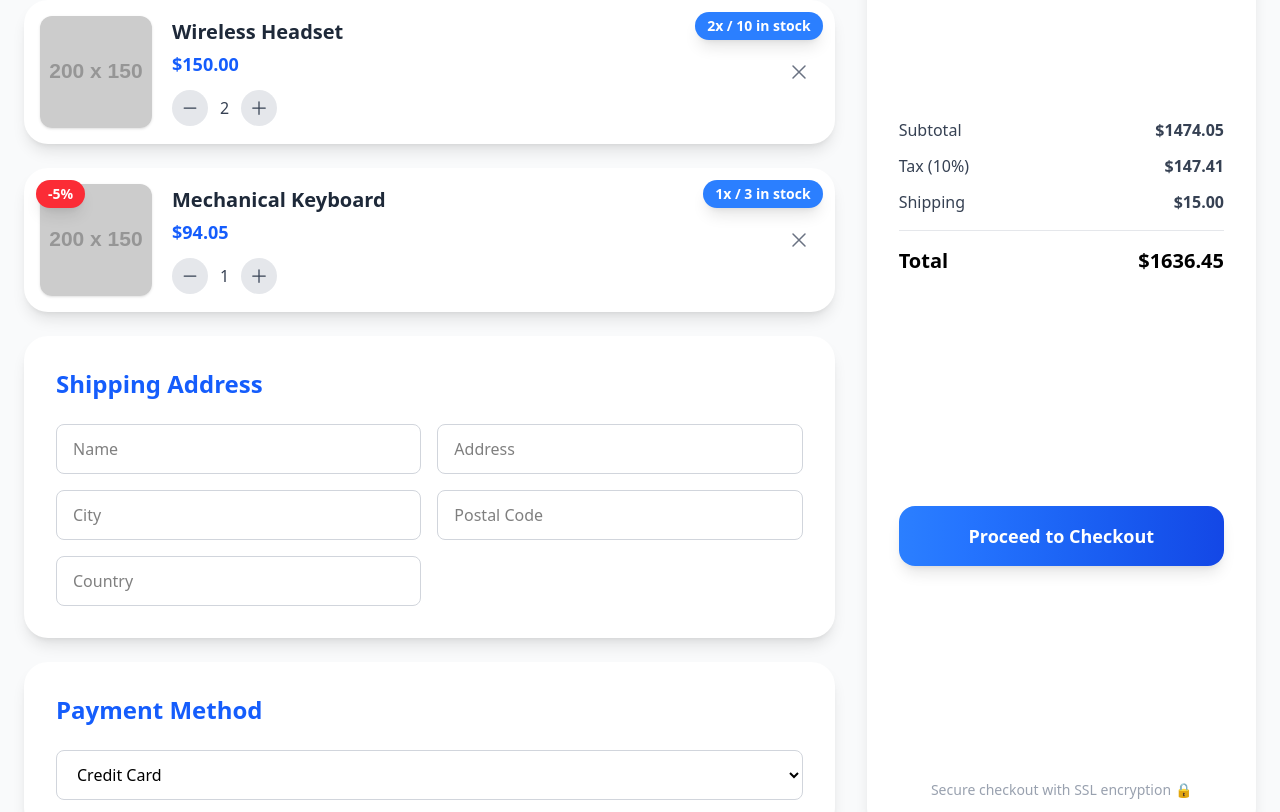
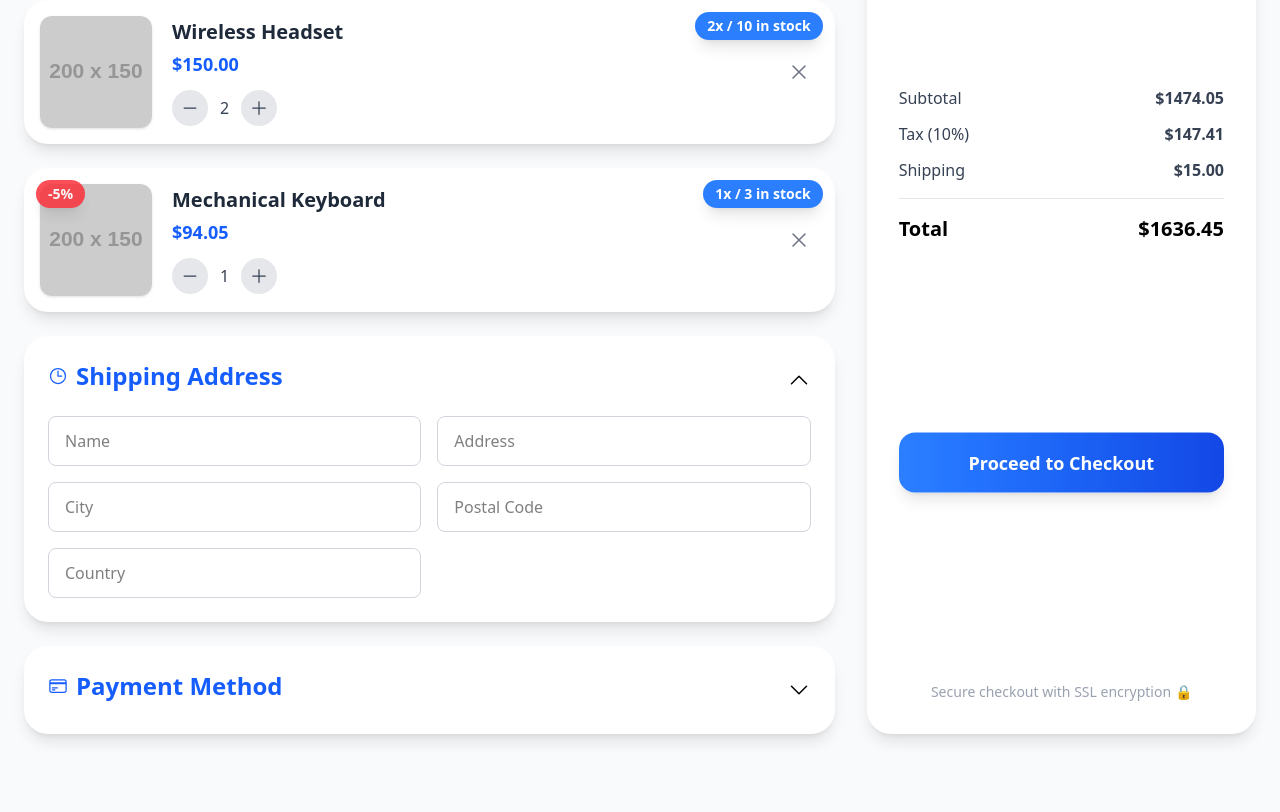
Before and after one commit to madandev02/tech-ecommerce, a React (Vite) app: page /cart in a window 1280 px wide. Shown: the part 340-1152 px from the top of the page. Built offline with nearby package versions, Linux system fonts and the light colour scheme.

Commit message:
improve5

```diff
--- a/src/pages/Cart.jsx
+++ b/src/pages/Cart.jsx
@@ -1,19 +1,18 @@
 import React, { useState } from "react";
-import { XMarkIcon, PlusIcon, MinusIcon } from "@heroicons/react/24/outline";
+import { XMarkIcon, PlusIcon, MinusIcon, ChevronDownIcon, CreditCardIcon, BanknotesIcon, CurrencyDollarIcon, FireIcon, ClockIcon } from "@heroicons/react/24/outline";
 
 const CartPage = () => {
-  // --- State for cart items with stock and optional discount badges ---
   const [cartItems, setCartItems] = useState([
-    { id: 1, name: "Gaming Laptop", price: 1200, quantity: 1, image: "https://via.placeholder.com/200x150", stock: 5, discount: 10 },
+    { id: 1, name: "Gaming Laptop", price: 1200, quantity: 1, image: "https://via.placeholder.com/200x150", stock: 5, discount: 10, hotDeal: true },
     { id: 2, name: "Wireless Headset", price: 150, quantity: 2, image: "https://via.placeholder.com/200x150", stock: 10 },
     { id: 3, name: "Mechanical Keyboard", price: 99, quantity: 1, image: "https://via.placeholder.com/200x150", stock: 3, discount: 5 },
   ]);
 
-  // --- Shipping and Payment State ---
   const [shipping, setShipping] = useState({ name: "", address: "", city: "", postalCode: "", country: "" });
   const [paymentMethod, setPaymentMethod] = useState("Credit Card");
+  const [showShipping, setShowShipping] = useState(true);
+  const [showPayment, setShowPayment] = useState(false);
 
-  // --- Handle Quantity Changes with animation ---
   const handleQuantityChange = (id, delta) => {
     setCartItems(prev =>
       prev.map(item =>
@@ -22,12 +21,8 @@ const CartPage = () => {
     );
   };
 
-  // --- Remove item from cart ---
-  const handleRemoveItem = (id) => {
-    setCartItems(prev => prev.filter(item => item.id !== id));
-  };
+  const handleRemoveItem = (id) => setCartItems(prev => prev.filter(item => item.id !== id));
 
-  // --- Calculate totals with discount ---
   const subtotal = cartItems.reduce(
     (acc, item) => acc + item.price * item.quantity * ((100 - (item.discount || 0)) / 100),
     0
@@ -36,87 +31,66 @@ const CartPage = () => {
   const shippingCost = cartItems.length ? 15 : 0;
   const total = subtotal + tax + shippingCost;
 
-  // --- Handle Shipping Input Change ---
-  const handleShippingChange = (e) => {
-    setShipping({ ...shipping, [e.target.name]: e.target.value });
-  };
+  const handleShippingChange = (e) => setShipping({ ...shipping, [e.target.name]: e.target.value });
 
   return (
     <div className="max-w-7xl mx-auto px-6 py-12 font-sans">
-      {/* Page Title */}
-      <h2 className="text-4xl font-extrabold text-gray-800 mb-10 text-center">
-        🛒 Shopping Cart
-      </h2>
+      <h2 className="text-4xl font-extrabold text-gray-800 mb-10 text-center">🛒 Shopping Cart</h2>
 
       {cartItems.length === 0 ? (
         <p className="text-center text-gray-500 text-lg">Your cart is empty.</p>
       ) : (
         <div className="grid grid-cols-1 lg:grid-cols-3 gap-8">
-          {/* --- Left Side: Cart Items + Shipping + Payment --- */}
+          {/* Left Side */}
           <div className="lg:col-span-2 space-y-6">
             {cartItems.map(item => (
-              <div key={item.id} className="flex items-center bg-white rounded-3xl shadow-lg p-4 hover:shadow-2xl transition relative group overflow-hidden">
-                {/* --- Discount Badge --- */}
+              <div key={item.id} className="flex items-center bg-white rounded-3xl shadow-lg p-4 hover:shadow-2xl transition relative group overflow-hidden transform hover:scale-[1.02]">
                 {item.discount && (
-                  <span className="absolute top-3 left-3 bg-red-500 text-white px-3 py-1 rounded-full text-sm font-bold shadow-lg">
-                    -{item.discount}%
+                  <span className="absolute top-3 left-3 bg-red-500 text-white px-3 py-1 rounded-full text-sm font-bold shadow-lg animate-pulse">-{item.discount}%</span>
+                )}
+                {item.hotDeal && (
+                  <span className="absolute top-3 left-24 bg-yellow-400 text-white px-2 py-1 rounded-full text-sm font-bold flex items-center gap-1">
+                    <FireIcon className="w-4 h-4" /> Hot Deal
                   </span>
                 )}
-                {/* --- Stock Badge --- */}
                 <span className="absolute top-3 right-3 bg-blue-500 text-white px-3 py-1 rounded-full text-sm font-semibold shadow-lg">
                   {item.quantity}x / {item.stock} in stock
                 </span>
 
-                {/* --- Product Image with hover zoom --- */}
                 <div className="w-28 h-28 overflow-hidden rounded-xl shadow-sm">
-                  <img
-                    src={item.image}
-                    alt={item.name}
-                    className="w-full h-full object-cover transition-transform duration-500 group-hover:scale-110"
-                  />
+                  <img src={item.image} alt={item.name} className="w-full h-full object-cover transition-transform duration-500 group-hover:scale-110" />
                 </div>
 
-                {/* --- Product Info --- */}
                 <div className="ml-5 flex-1">
-                  <h3 className="text-xl font-semibold text-gray-800 group-hover:text-blue-600 transition">
-                    {item.name}
-                  </h3>
+                  <h3 className="text-xl font-semibold text-gray-800 group-hover:text-blue-600 transition">{item.name}</h3>
                   <p className="text-blue-600 font-bold text-lg mt-1">
-                    ${ (item.price * ((100 - (item.discount || 0)) / 100)).toFixed(2) }
+                    ${(item.price * ((100 - (item.discount || 0)) / 100)).toFixed(2)}
                   </p>
-
-                  {/* --- Quantity Controls --- */}
                   <div className="flex items-center mt-3 space-x-3">
-                    <button
-                      onClick={() => handleQuantityChange(item.id, -1)}
-                      className="w-9 h-9 flex items-center justify-center bg-gray-200 rounded-full hover:bg-gray-300 transition transform hover:scale-110"
-                    >
+                    <button onClick={() => handleQuantityChange(item.id, -1)} className="w-9 h-9 flex items-center justify-center bg-gray-200 rounded-full hover:bg-gray-300 transition transform hover:scale-110">
                       <MinusIcon className="w-5 h-5 text-gray-700" />
                     </button>
                     <span className="font-medium text-gray-700">{item.quantity}</span>
-                    <button
-                      onClick={() => handleQuantityChange(item.id, 1)}
-                      className="w-9 h-9 flex items-center justify-center bg-gray-200 rounded-full hover:bg-gray-300 transition transform hover:scale-110"
-                    >
+                    <button onClick={() => handleQuantityChange(item.id, 1)} className="w-9 h-9 flex items-center justify-center bg-gray-200 rounded-full hover:bg-gray-300 transition transform hover:scale-110">
                       <PlusIcon className="w-5 h-5 text-gray-700" />
                     </button>
                   </div>
                 </div>
 
-                {/* --- Remove Item Button --- */}
-                <button
-                  onClick={() => handleRemoveItem(item.id)}
-                  className="ml-4 p-2 text-gray-500 hover:text-red-500 transition transform hover:scale-110"
-                >
+                <button onClick={() => handleRemoveItem(item.id)} className="ml-4 p-2 text-gray-500 hover:text-red-500 transition transform hover:scale-110">
                   <XMarkIcon className="w-6 h-6" />
                 </button>
               </div>
             ))}
 
-            {/* --- Shipping Address --- */}
-            <div className="bg-white p-8 rounded-3xl shadow-lg hover:shadow-2xl transition">
-              <h3 className="text-2xl font-bold mb-6 text-blue-600">Shipping Address</h3>
-              <div className="grid grid-cols-1 md:grid-cols-2 gap-4">
+            {/* Shipping Dropdown */}
+            <div className="bg-white p-6 rounded-3xl shadow-lg hover:shadow-2xl transition">
+              <div className="flex justify-between items-center cursor-pointer" onClick={() => setShowShipping(!showShipping)}>
+                <h3 className="text-2xl font-bold mb-2 text-blue-600 flex items-center gap-2"><ClockIcon className="w-5 h-5 text-blue-600" /> Shipping Address</h3>
+                <ChevronDownIcon className={`w-6 h-6 transition-transform ${showShipping ? "rotate-180" : ""}`} />
+              </div>
+              {showShipping && (
+                <div className="grid grid-cols-1 md:grid-cols-2 gap-4 mt-4">
                   {["name","address","city","postalCode","country"].map(field => (
                     <input
                       key={field}
@@ -130,56 +104,43 @@ const CartPage = () => {
                     />
                   ))}
                 </div>
+              )}
             </div>
 
-            {/* --- Payment Method --- */}
-            <div className="bg-white p-8 rounded-3xl shadow-lg hover:shadow-2xl transition">
-              <h3 className="text-2xl font-bold mb-6 text-blue-600">Payment Method</h3>
-              <select
-                value={paymentMethod}
-                onChange={(e) => setPaymentMethod(e.target.value)}
-                className="w-full px-4 py-3 border border-gray-300 rounded-lg focus:outline-none focus:ring-2 focus:ring-blue-400 transition"
-              >
-                <option value="Credit Card">Credit Card</option>
-                <option value="PayPal">PayPal</option>
-                <option value="Bank Transfer">Bank Transfer</option>
-              </select>
+            {/* Payment Dropdown */}
+            <div className="bg-white p-6 rounded-3xl shadow-lg hover:shadow-2xl transition">
+              <div className="flex justify-between items-center cursor-pointer" onClick={() => setShowPayment(!showPayment)}>
+                <h3 className="text-2xl font-bold mb-2 text-blue-600 flex items-center gap-2"><CreditCardIcon className="w-5 h-5 text-blue-600" /> Payment Method</h3>
+                <ChevronDownIcon className={`w-6 h-6 transition-transform ${showPayment ? "rotate-180" : ""}`} />
+              </div>
+              {showPayment && (
+                <div className="mt-4 space-y-3">
+                  {["Credit Card", "PayPal", "Bank Transfer"].map(method => (
+                    <div key={method} className={`flex items-center p-4 border rounded-xl cursor-pointer transition ${paymentMethod === method ? "border-blue-500 bg-blue-50" : "border-gray-300 hover:bg-gray-50"}`} onClick={() => setPaymentMethod(method)}>
+                      {method === "Credit Card" && <CreditCardIcon className="w-6 h-6 text-blue-600 mr-3" />}
+                      {method === "PayPal" && <CurrencyDollarIcon className="w-6 h-6 text-yellow-500 mr-3" />}
+                      {method === "Bank Transfer" && <BanknotesIcon className="w-6 h-6 text-green-600 mr-3" />}
+                      <span className="font-medium">{method}</span>
+                    </div>
+                  ))}
+                </div>
+              )}
             </div>
           </div>
 
-          {/* --- Right Side: Order Summary --- */}
+          {/* Right Side */}
           <div className="bg-white rounded-3xl shadow-lg p-8 flex flex-col justify-between sticky top-24">
             <h3 className="text-2xl font-bold mb-6 text-center">Order Summary</h3>
-
-            {/* --- Totals --- */}
             <div className="space-y-3">
-              <div className="flex justify-between text-gray-700">
-                <span>Subtotal</span>
-                <span className="font-semibold">${subtotal.toFixed(2)}</span>
+              <div className="flex justify-between text-gray-700"><span>Subtotal</span><span className="font-semibold">${subtotal.toFixed(2)}</span></div>
+              <div className="flex justify-between text-gray-700"><span>Tax (10%)</span><span className="font-semibold">${tax.toFixed(2)}</span></div>
+              <div className="flex justify-between text-gray-700"><span>Shipping</span><span className="font-semibold">${shippingCost.toFixed(2)}</span></div>
+              <div className="border-t border-gray-200 mt-4 pt-4 flex justify-between text-xl font-bold"><span>Total</span><span>${total.toFixed(2)}</span></div>
             </div>
-              <div className="flex justify-between text-gray-700">
-                <span>Tax (10%)</span>
-                <span className="font-semibold">${tax.toFixed(2)}</span>
-              </div>
-              <div className="flex justify-between text-gray-700">
-                <span>Shipping</span>
-                <span className="font-semibold">${shippingCost.toFixed(2)}</span>
-              </div>
-              <div className="border-t border-gray-200 mt-4 pt-4 flex justify-between text-xl font-bold">
-                <span>Total</span>
-                <span>${total.toFixed(2)}</span>
-              </div>
-            </div>
-
-            {/* --- Checkout Button --- */}
-            <button className="mt-8 bg-gradient-to-r from-blue-500 to-blue-700 text-white py-4 rounded-2xl font-bold text-lg hover:scale-105 transform transition shadow-lg">
+            <button className="mt-8 bg-gradient-to-r from-blue-500 to-blue-700 text-white py-4 rounded-2xl font-bold text-lg hover:scale-105 transform transition shadow-lg hover:shadow-2xl animate-bounce">
               Proceed to Checkout
             </button>
-
-            {/* --- Security Info --- */}
-            <p className="text-gray-400 text-sm mt-4 text-center">
-              Secure checkout with SSL encryption 🔒
-            </p>
+            <p className="text-gray-400 text-sm mt-4 text-center">Secure checkout with SSL encryption 🔒</p>
           </div>
         </div>
       )}
```
Lines whose indentation alone changed are shown as unchanged.
